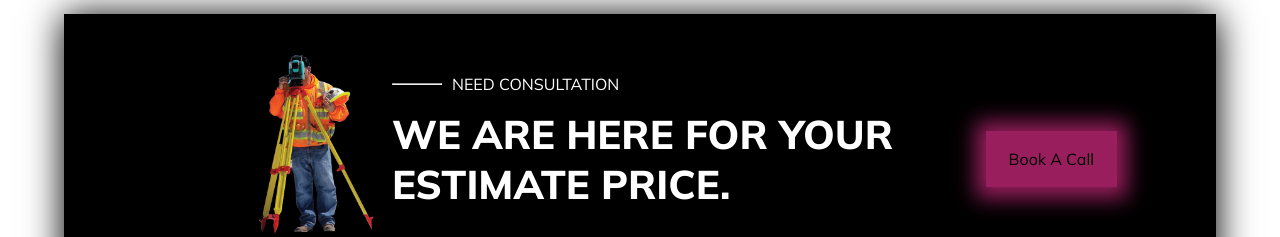
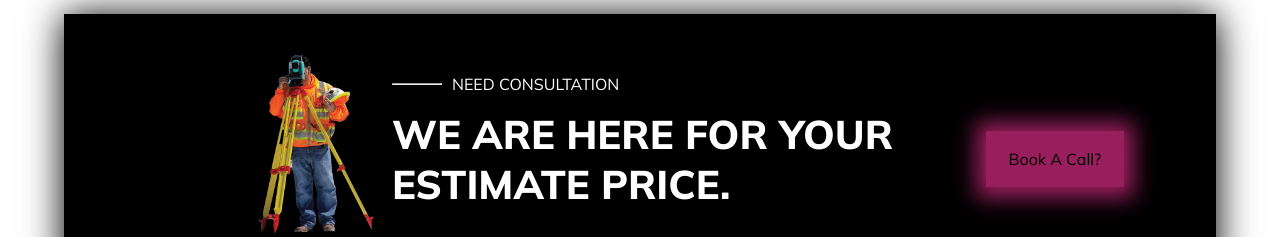
Before and after one commit to olajesu070/Aksol-Geo-Map, a plain HTML site: page index.html in a window 1280 px wide. Shown: the part 4560-4797 px from the top of the page. Drawn offline with Linux system fonts and the light colour scheme.

Commit message:
commit update

```diff
--- a/index.html
+++ b/index.html
@@ -158,7 +158,7 @@
             <div class="text">WE ARE HERE FOR YOUR ESTIMATE PRICE.</div>
         </div>
         <div class="the-btn">
-            <a href="https://wa.link/dz9ykp">Book A Call</a>
+            <a href="https://wa.link/dz9ykp">Book A Call?</a>
         </div>
     </section>
     <section id="Profile">
```
Also changed, not shown: about.css (line endings or trailing spaces).
